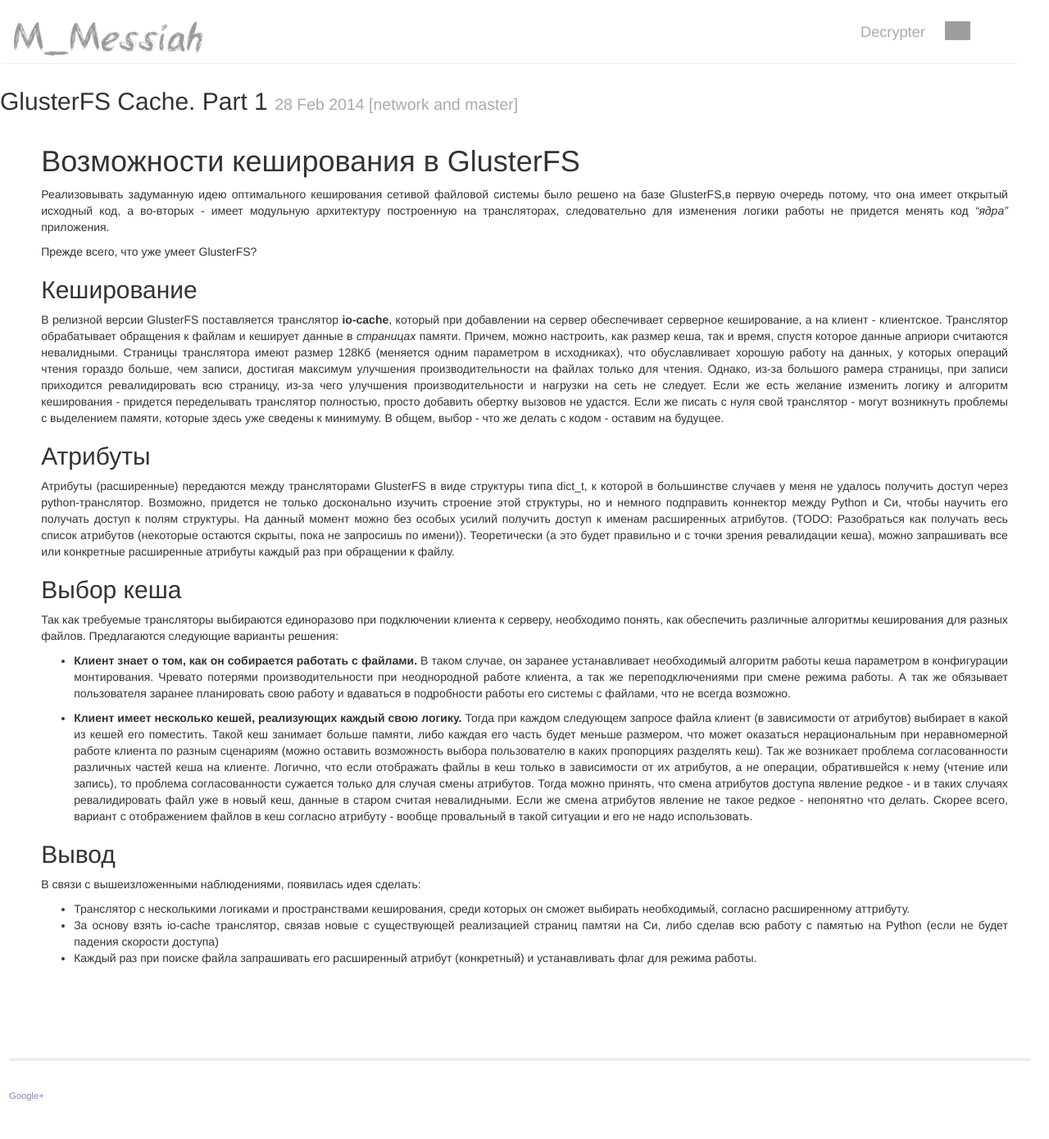
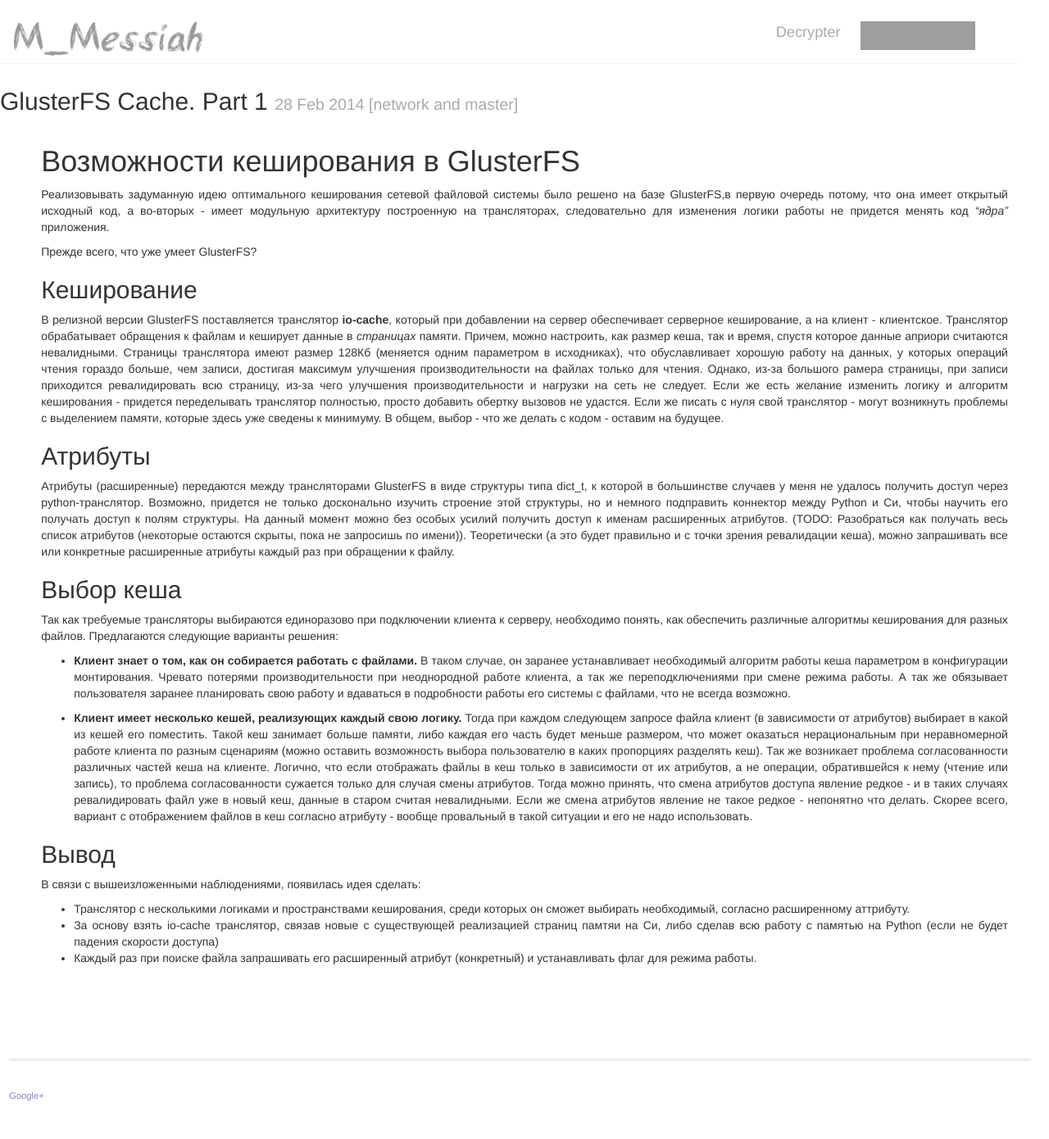
Before and after one commit to m-muzafarov/m-muzafarov.github.io, a Jekyll site: the page built from _posts/2014-02-28-glusterfs-part-1.markdown, in a window 1280 px wide. Shown: the whole page at 82% size. Built offline with Jekyll 4.4.1, drawn with Linux system fonts in a browser that asks for light colours; nearby versions of some CDN libraries; Markdown is read by kramdown in place of the engine named in the settings; comment, search, counter and statistics services are not loaded; grey boxes are pictures that could not be loaded.

Commit message:
fix brainstorage:

```diff
--- a/_layouts/default.html
+++ b/_layouts/default.html
@@ -17,9 +17,9 @@
     </head>
     <body>
           <header class="page-header row">
-              <div class="col-md-10 col-sm-8 col-xs-7"><a href="/"><img src="/img/logo.png" width="230" /></a></div>
+              <div class="col-md-9 col-sm-7 col-xs-7"><a href="/"><img src="/img/logo.png" width="230" /></a></div>
               <div class="title col-md-1 col-sm-2 col-xs-6"><a href="http://decrypter.herokuapp.com">Decrypter</a></div>
-              <div class="col-md-1 col-sm-2 col-xs-6"><a href="http://brainstorage.me/M_Messiah"><img src="http://brainstorage.me/assets/logo_2x-1ebfa8e9d42ef8aaabd0047a62f5cfbe.png" height="23px"></img></a></div>
+              <div class="col-md-2 col-sm-3 col-xs-6"><a href="http://brainstorage.me/M_Messiah" class="bs_logo"></a></div>
           </header>
           {{ content }}
           <footer>
--- a/_posts/2014-02-28-glusterfs-part-1.markdown
+++ b/_posts/2014-02-28-glusterfs-part-1.markdown
@@ -15,7 +15,7 @@ comments: true
 
 # Возможности кеширования в GlusterFS #
 
-Реализовывать задуманную идею оптимального кеширования сетивой файловой системы было решено на базе GlusterFS,в первую очередь потому, что она имеет открытый исходный код, а во-вторых - имеет модульную архитектуру построенную на трансляторах, следовательно для изменения логики работы не придется менять код *"ядра"* приложения.
+Реализовывать задуманную идею оптимального кеширования сетевой файловой системы было решено на базе GlusterFS,в первую очередь потому, что она имеет открытый исходный код, а во-вторых - имеет модульную архитектуру построенную на трансляторах, следовательно для изменения логики работы не придется менять код *"ядра"* приложения.
 
 Прежде всего, что уже умеет GlusterFS?
 
--- a/css/main.css
+++ b/css/main.css
@@ -90,3 +90,13 @@ a.menu:hover{
     border-color:#ddd;
     font-weight:200;
 }
+
+.bs_logo {
+    background-image: url(http://brainstorage.me/assets/logo_2x.png);
+    background-size: 140px 145px;
+    background-repeat: no-repeat;
+    background-position: 0px 0px;
+    display: block;
+    width: 150px;
+    height: 35px;
+}
```
